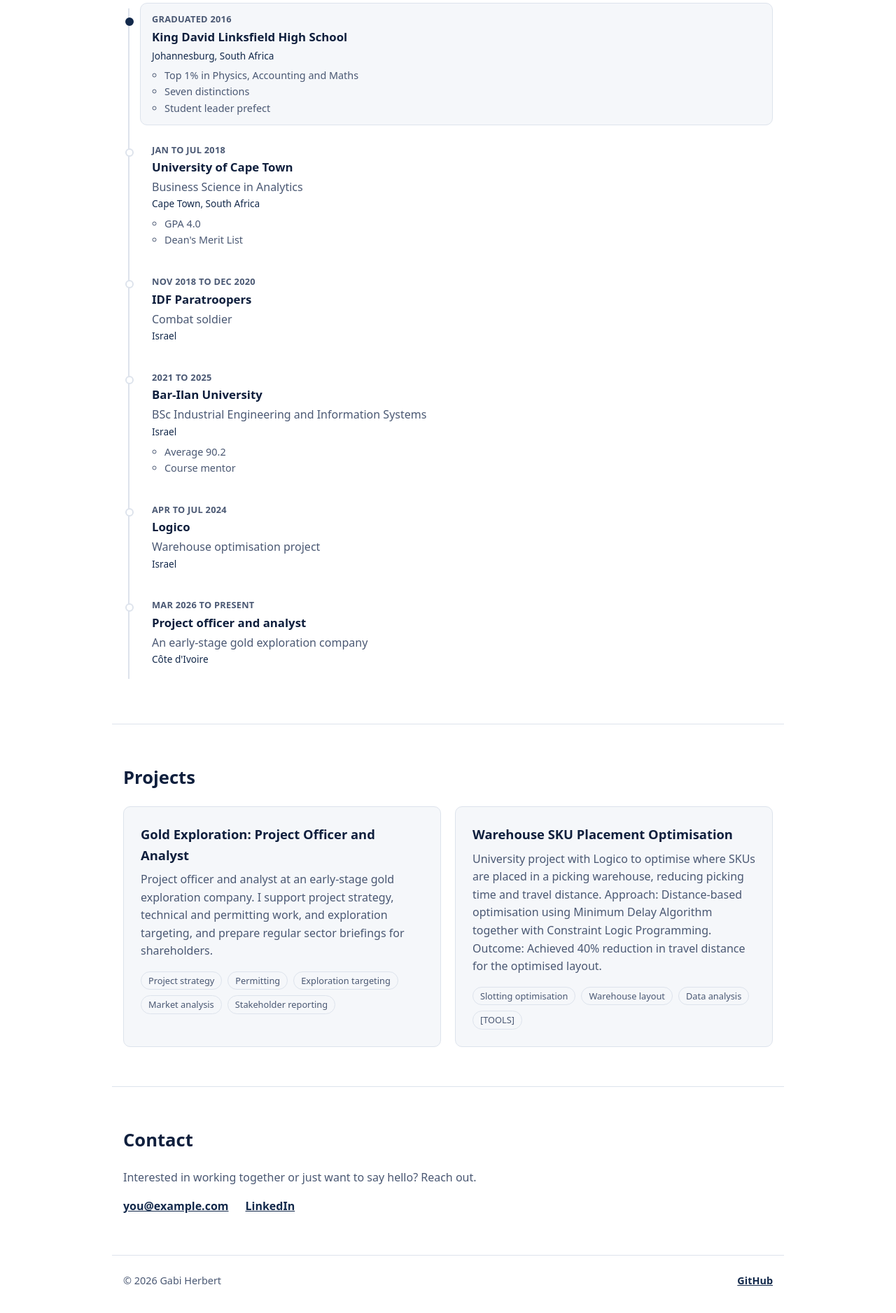
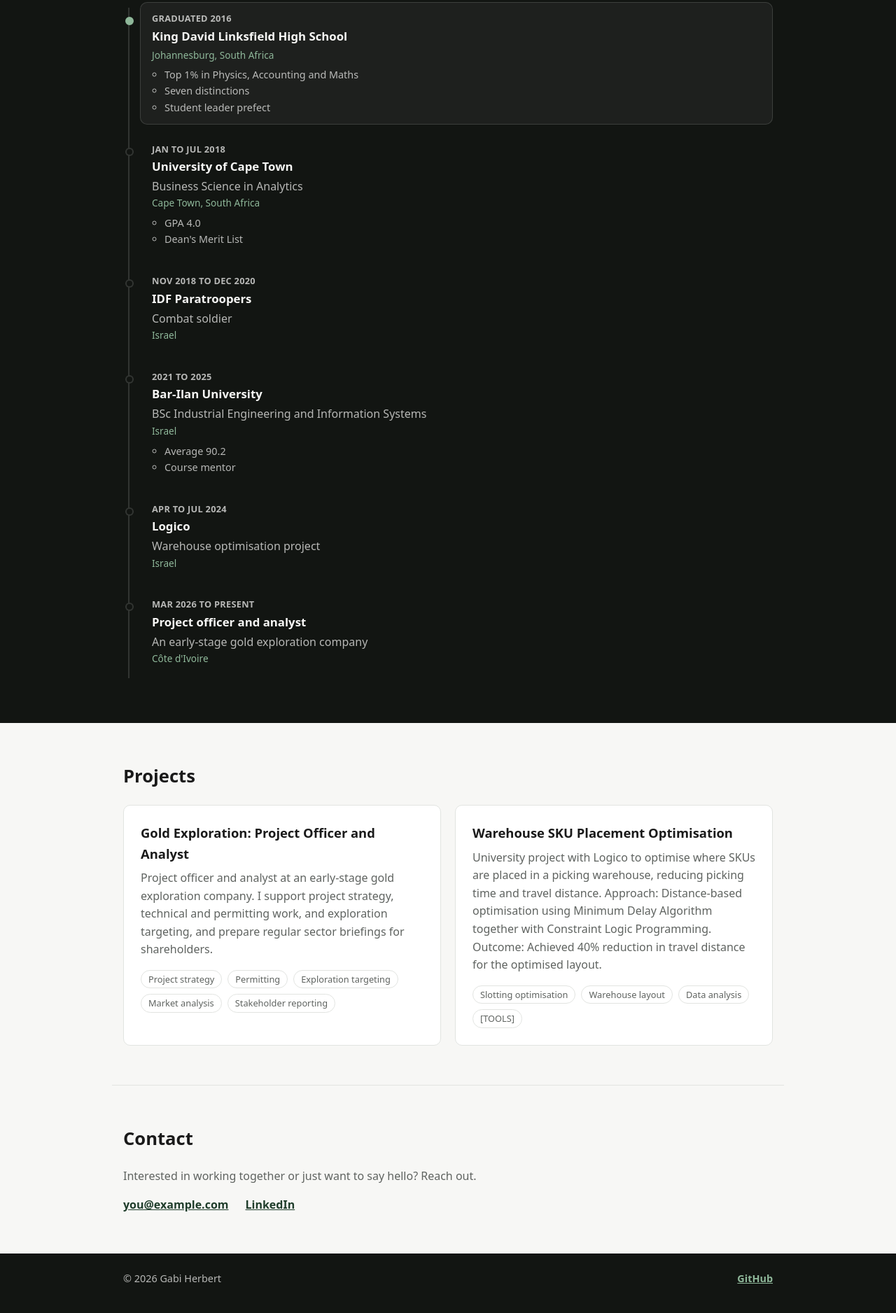
Before and after one commit to gabrielzherbert/portfolio, a plain HTML site: page index.html in a window 1280 px wide. Shown: the part 924-2800 px from the top of the page at 70% size. Drawn offline with Linux system fonts and the light colour scheme.

Commit message:
Switch to green and charcoal palette

```diff
--- a/index.html
+++ b/index.html
@@ -8,7 +8,7 @@
   <link rel="stylesheet" href="styles.css">
 </head>
 <body>
-  <header class="site-header">
+  <header class="site-header on-dark">
     <nav class="nav container">
       <a class="nav-brand" href="#top">GH</a>
       <ul class="nav-links">
@@ -41,7 +41,8 @@
       </p>
     </section>
 
-    <section id="journey" class="section container journey">
+    <section id="journey" class="section section--dark on-dark journey">
+      <div class="container">
       <h2>Journey</h2>
       <div class="journey-layout">
         <div class="journey-globe-wrap">
@@ -54,6 +55,7 @@
           </div>
         </div>
         <ol id="journey-timeline" class="timeline"></ol>
+      </div>
       </div>
     </section>
 
@@ -97,9 +99,11 @@
     </section>
   </main>
 
-  <footer class="site-footer container">
-    <p>&copy; 2026 Gabi Herbert</p>
-    <a href="https://github.com/gabrielzherbert" target="_blank" rel="noopener">GitHub</a>
+  <footer class="site-footer on-dark">
+    <div class="site-footer-inner container">
+      <p>&copy; 2026 Gabi Herbert</p>
+      <a href="https://github.com/gabrielzherbert" target="_blank" rel="noopener">GitHub</a>
+    </div>
   </footer>
 
   <script src="https://cdn.jsdelivr.net/npm/globe.gl@2.46.1/dist/globe.gl.min.js"></script>
@@ -110,8 +114,27 @@
 
       var COUNTRIES_URL =
         "https://cdn.jsdelivr.net/gh/vasturiano/globe.gl@v2.46.1/example/datasets/ne_110m_admin_0_countries.geojson";
-      var NAVY = "#13294b";
-      var LIGHT = "#a9c7f0";
+      // Colours come from the CSS custom properties in :root (styles.css)
+      var rootStyle = getComputedStyle(document.documentElement);
+      var swatch = document.createElement("canvas").getContext("2d");
+      function cssColor(name, alpha) {
+        var value = rootStyle.getPropertyValue(name).trim();
+        if (alpha === undefined || !swatch) return value;
+        swatch.fillStyle = "#000";
+        swatch.fillStyle = value;
+        var hex = swatch.fillStyle;
+        if (hex.charAt(0) !== "#") return value;
+        var n = parseInt(hex.slice(1), 16);
+        return "rgba(" + (n >> 16) + "," + ((n >> 8) & 255) + "," + (n & 255) + "," + alpha + ")";
+      }
+      var C = {
+        background: cssColor("--globe-bg"),
+        sphere: cssColor("--globe-sphere"),
+        land: cssColor("--globe-land"),
+        point: cssColor("--globe-point"),
+        pointActive: cssColor("--globe-point-active")
+      };
+      function point(a) { return cssColor("--globe-point", a); }
       var VIEW_ALTITUDE = 1.9;
       var RESUME_DELAY = 5000;
 
@@ -218,9 +241,9 @@
       }
 
       globe
-        .backgroundColor("rgba(0,0,0,0)")
+        .backgroundColor(C.background)
         .showAtmosphere(true)
-        .atmosphereColor(LIGHT)
+        .atmosphereColor(C.point)
         .atmosphereAltitude(0.18)
         .pointOfView({ lat: 5, lng: 15, altitude: 2.4 }, 0)
         // Points
@@ -228,13 +251,13 @@
         .pointLng("lng")
         .pointAltitude(0.01)
         .pointRadius(function (p) { return p.id === activePlace ? 0.75 : 0.45; })
-        .pointColor(function (p) { return p.id === activePlace ? "#ffffff" : "rgba(255,255,255,0.75)"; })
+        .pointColor(function (p) { return p.id === activePlace ? C.pointActive : C.point; })
         .pointLabel(function (p) { return p.name; })
         .onPointClick(function (p) { showPanel(p.id); })
         // Glow rings
         .ringLat("lat")
         .ringLng("lng")
-        .ringColor(function () { return function (t) { return "rgba(169,199,240," + (1 - t) + ")"; }; })
+        .ringColor(function () { return function (t) { return point(Math.max(0, 0.6 * (1 - t))); }; })
         .ringMaxRadius(function (p) { return p.id === activePlace ? 4 : 2.2; })
         .ringPropagationSpeed(1.2)
         .ringRepeatPeriod(1600)
@@ -245,8 +268,8 @@
         .arcEndLng(function (a) { return places[a.to].lng; })
         .arcColor(function (a) {
           return a.type === "current"
-            ? ["rgba(169,199,240,0.35)", "rgba(169,199,240,0.55)"]
-            : ["rgba(169,199,240,0.95)", "rgba(255,255,255,0.95)"];
+            ? [point(0.3), point(0.5)]
+            : [point(0.9), cssColor("--globe-point-active", 0.9)];
         })
         .arcStroke(function (a) { return a.type === "current" ? 0.3 : 0.6; })
         .arcAltitudeAutoScale(0.4)
@@ -263,7 +286,7 @@
         })
         .htmlElementsData(JOURNEY.places);
 
-      globe.globeMaterial().color.set(NAVY);
+      globe.globeMaterial().color.set(C.sphere);
 
       // Fade labels out as their point nears the globe's edge
       function updateLabelFade() {
@@ -297,7 +320,7 @@
         });
       }
 
-      // Land as soft hex dots; plain navy sphere if this fails to load
+      // Land as soft hex dots; plain sphere if this fails to load
       fetch(COUNTRIES_URL)
         .then(function (r) { return r.json(); })
         .then(function (geo) {
@@ -306,7 +329,7 @@
             .hexPolygonResolution(3)
             .hexPolygonMargin(0.55)
             .hexPolygonUseDots(true)
-            .hexPolygonColor(function () { return "rgba(255,255,255,0.5)"; });
+            .hexPolygonColor(function () { return C.land; });
         })
         .catch(function () {});
 
--- a/styles.css
+++ b/styles.css
@@ -1,27 +1,58 @@
 :root {
-  --bg: #ffffff;
-  --surface: #f5f7fa;
-  --text: #0f1f3d;
-  --muted: #4a5873;
-  --border: #dde3ec;
-  --accent: #13294b;
-  --accent-contrast: #ffffff;
-  --highlight: #13294b;
+  /* Palette */
+  --primary: #1F3D2B;
+  --accent: #4A7C59;
+  --accent-light: #8FB89A;
+  --dark: #121512;
+  --text: #1A1A1A;
+  --text-muted: #5F6360;
+  --border: #E2E4E1;
+  --bg: #F7F7F5;
+  --card: #FFFFFF;
+
+  /* Derived from the palette */
+  --on-dark: var(--bg);
+  --on-dark-muted: rgba(247, 247, 245, 0.72);
+  --border-dark: rgba(247, 247, 245, 0.14);
+  --surface-dark: rgba(247, 247, 245, 0.05);
+  --panel-dark: #1A1E1A;
+  --shadow: rgba(18, 21, 18, 0.35);
+  --shadow-strong: rgba(18, 21, 18, 0.85);
+
+  /* Roles (remapped inside .on-dark) */
+  --surface: var(--card);
+  --link: var(--primary);
+  --link-hover: var(--accent);
+  --highlight: var(--accent);
+  --button-bg: var(--primary);
+  --button-bg-hover: var(--dark);
+  --button-text: var(--on-dark);
+
+  /* Globe (read by the Journey script via getComputedStyle) */
+  --globe-bg: var(--dark);
+  --globe-sphere: var(--primary);
+  --globe-land: rgba(143, 184, 154, 0.28);
+  --globe-point: var(--accent-light);
+  --globe-point-active: var(--on-dark);
+  --globe-label: var(--on-dark-muted);
+  --globe-label-active: var(--on-dark);
+
   --radius: 10px;
   --max-width: 960px;
 }
 
-@media (prefers-color-scheme: dark) {
-  :root {
-    --bg: #0b1a33;
-    --surface: #11233f;
-    --text: #ffffff;
-    --muted: #b4c0d3;
-    --border: #1f3557;
-    --accent: #ffffff;
-    --accent-contrast: #0b1a33;
-    --highlight: #a9c7f0;
-  }
+/* Dark areas: header, footer and Journey */
+.on-dark {
+  --text: var(--on-dark);
+  --text-muted: var(--on-dark-muted);
+  --border: var(--border-dark);
+  --bg: var(--dark);
+  --surface: var(--surface-dark);
+  --link: var(--accent-light);
+  --link-hover: var(--on-dark);
+  --highlight: var(--accent-light);
+  background: var(--dark);
+  color: var(--text);
 }
 
 *,
@@ -44,7 +75,12 @@ body {
 }
 
 a {
-  color: var(--accent);
+  color: var(--link);
+  transition: color 0.2s;
+}
+
+a:hover {
+  color: var(--link-hover);
 }
 
 .container {
@@ -59,7 +95,6 @@ a {
   position: sticky;
   top: 0;
   z-index: 10;
-  background: var(--bg);
   border-bottom: 1px solid var(--border);
 }
 
@@ -85,7 +120,7 @@ a {
 }
 
 .nav-links a {
-  color: var(--muted);
+  color: var(--text-muted);
   text-decoration: none;
   font-size: 0.95rem;
 }
@@ -118,7 +153,7 @@ a {
 .hero-lede {
   max-width: 34rem;
   margin: 16px 0 28px;
-  color: var(--muted);
+  color: var(--text-muted);
   font-size: 1.1rem;
 }
 
@@ -126,14 +161,17 @@ a {
   display: inline-block;
   padding: 10px 20px;
   border-radius: var(--radius);
-  background: var(--accent);
-  color: var(--accent-contrast);
+  background: var(--button-bg);
+  color: var(--button-text);
   font-weight: 600;
   text-decoration: none;
+  transition: background-color 0.2s;
 }
 
-.button:hover {
-  opacity: 0.9;
+.button:hover,
+.button:focus-visible {
+  background: var(--button-bg-hover);
+  color: var(--button-text);
 }
 
 /* Sections */
@@ -144,6 +182,11 @@ a {
   scroll-margin-top: 56px;
 }
 
+.section--dark,
+.section--dark + .section {
+  border-top: 0;
+}
+
 .section h2 {
   margin: 0 0 20px;
   font-size: 1.6rem;
@@ -151,7 +194,7 @@ a {
 
 .section p {
   max-width: 40rem;
-  color: var(--muted);
+  color: var(--text-muted);
 }
 
 /* Project cards */
@@ -163,9 +206,14 @@ a {
 
 .card {
   padding: 24px;
-  background: var(--surface);
+  background: var(--card);
   border: 1px solid var(--border);
   border-radius: var(--radius);
+  transition: border-color 0.2s;
+}
+
+.card:hover {
+  border-color: var(--accent-light);
 }
 
 .card h3 {
@@ -191,7 +239,7 @@ a {
   border: 1px solid var(--border);
   border-radius: 999px;
   font-size: 0.8rem;
-  color: var(--muted);
+  color: var(--text-muted);
 }
 
 /* Journey */
@@ -232,11 +280,11 @@ a {
   display: block;
   transition: opacity 0.2s;
   transform: translate(calc(50% + 10px), 0);
-  color: rgba(255, 255, 255, 0.8);
+  color: var(--globe-label);
   font-size: 0.75rem;
   font-weight: 600;
   white-space: nowrap;
-  text-shadow: 0 1px 3px rgba(0, 0, 0, 0.8);
+  text-shadow: 0 1px 3px var(--shadow-strong);
 }
 
 .globe-label--left .globe-label-text {
@@ -244,7 +292,7 @@ a {
 }
 
 .globe-label.is-active .globe-label-text {
-  color: #ffffff;
+  color: var(--globe-label-active);
   font-size: 0.85rem;
 }
 
@@ -262,10 +310,10 @@ a {
   bottom: 8px;
   max-width: min(280px, calc(100% - 16px));
   padding: 12px 36px 12px 14px;
-  background: var(--surface);
+  background: var(--panel-dark);
   border: 1px solid var(--border);
   border-radius: var(--radius);
-  box-shadow: 0 6px 20px rgba(15, 31, 61, 0.15);
+  box-shadow: 0 6px 20px var(--shadow);
   font-size: 0.85rem;
 }
 
@@ -291,7 +339,7 @@ a {
 }
 
 .journey-panel-list span {
-  color: var(--muted);
+  color: var(--text-muted);
 }
 
 .journey-panel-close {
@@ -301,7 +349,7 @@ a {
   padding: 2px 8px;
   border: 0;
   background: none;
-  color: var(--muted);
+  color: var(--text-muted);
   font-size: 1.2rem;
   line-height: 1;
   cursor: pointer;
@@ -353,6 +401,10 @@ a {
   border-color: var(--highlight);
 }
 
+.timeline-item:hover {
+  border-color: var(--border);
+}
+
 .timeline-item.is-active {
   background: var(--surface);
   border-color: var(--border);
@@ -402,7 +454,7 @@ a {
 .timeline-details {
   margin: 6px 0 0;
   padding-left: 18px;
-  color: var(--muted);
+  color: var(--text-muted);
   font-size: 0.9rem;
 }
 
@@ -445,7 +497,7 @@ a {
 }
 
 /* Footer */
-.site-footer {
+.site-footer-inner {
   display: flex;
   flex-wrap: wrap;
   align-items: center;
@@ -453,8 +505,7 @@ a {
   gap: 8px 24px;
   padding-top: 24px;
   padding-bottom: 40px;
-  border-top: 1px solid var(--border);
-  color: var(--muted);
+  color: var(--text-muted);
   font-size: 0.9rem;
 }
 
```
Also changed, not shown: 1 other file.
